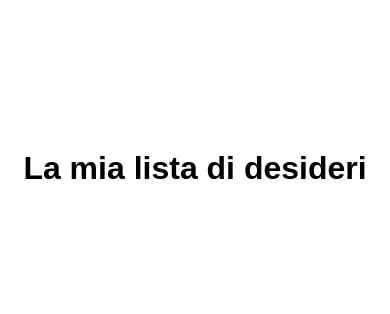
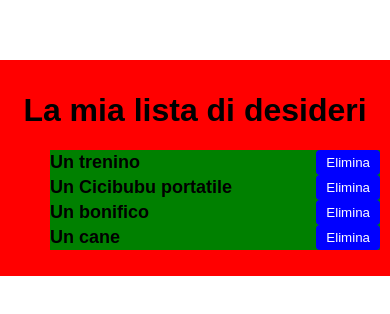
Before and after one commit to LordAnthrax94/esercizi-vacanze-natale, a plain HTML site: page ex-21/index.html in a window 390 px wide. Shown: the part 254-568 px from the top of the page. Drawn offline with Linux system fonts and the light colour scheme.

Commit message:
fix: risolti dall'esercizio 18 al 21

```diff
--- a/ex-21/index.js
+++ b/ex-21/index.js
@@ -9,3 +9,28 @@
 */
 
 const desideri = ["Un trenino", "Un Cicibubu portatile", "Un bonifico", "Un cane"];
+
+function stampaDesideri(){
+  const lista = document.getElementById('desideri')
+
+  lista.innerHTML= '';
+
+  desideri.forEach((desiderio, index)=> {
+    const li = document.createElement('li');
+    li.textContent = desiderio;
+
+    const btn = document.createElement('button');
+    btn.textContent = "Elimina";
+    btn.classList.add('elimina-btn');
+
+    btn.addEventListener('click', ()=>{
+      li.classList.toggle('none');
+    });
+
+  li.appendChild(btn);
+  lista.appendChild(li);
+
+  });
+}
+
+stampaDesideri();
--- a/ex-21/style.css
+++ b/ex-21/style.css
@@ -6,3 +6,36 @@ body {
   justify-content: center;
   font-family: 'Arial', sans-serif;
 }
+
+.app-wrapper{
+  width: 1100px;
+  background-color: red;
+  padding: 10px;
+  text-align: center;
+}
+
+ul{
+  list-style: none;
+}
+
+li{
+  background-color: green;
+  display: flex;
+  justify-content: space-between;
+  align-items: center;
+  font-weight: bold;
+  font-size: large;
+}
+
+button {
+  background-color: blue;
+  color: white;
+  border: none;
+  padding: 5px 10px;
+  border-radius: 4px;
+  cursor: pointer;
+}
+
+.none{
+  display: none;
+}
```
Also changed, not shown: ex-18/index.js (+21 -0 lines), ex-19/index.js (+11 -0 lines), ex-20/index.html (+3 -1 lines), ex-20/index.js (+20 -0 lines).
